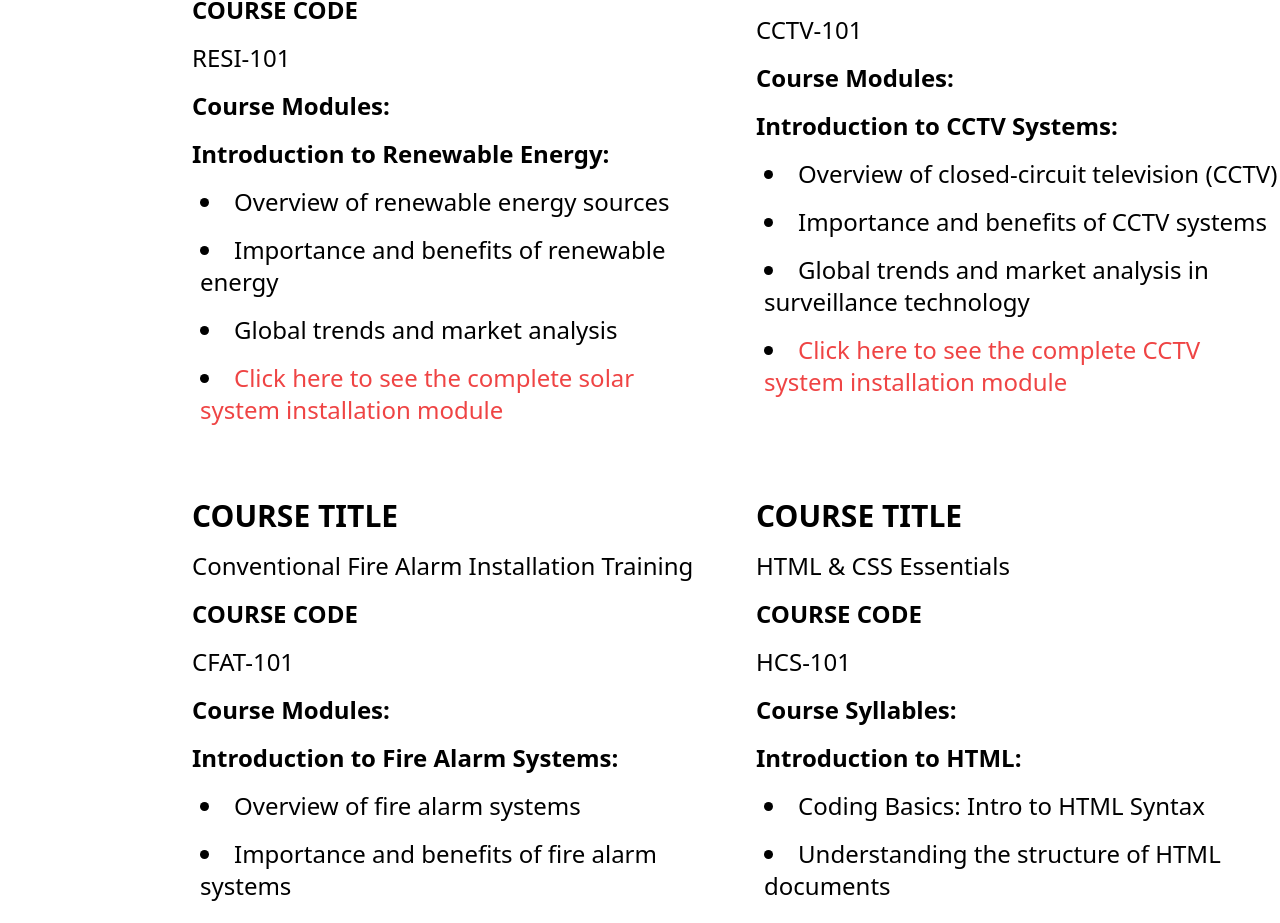
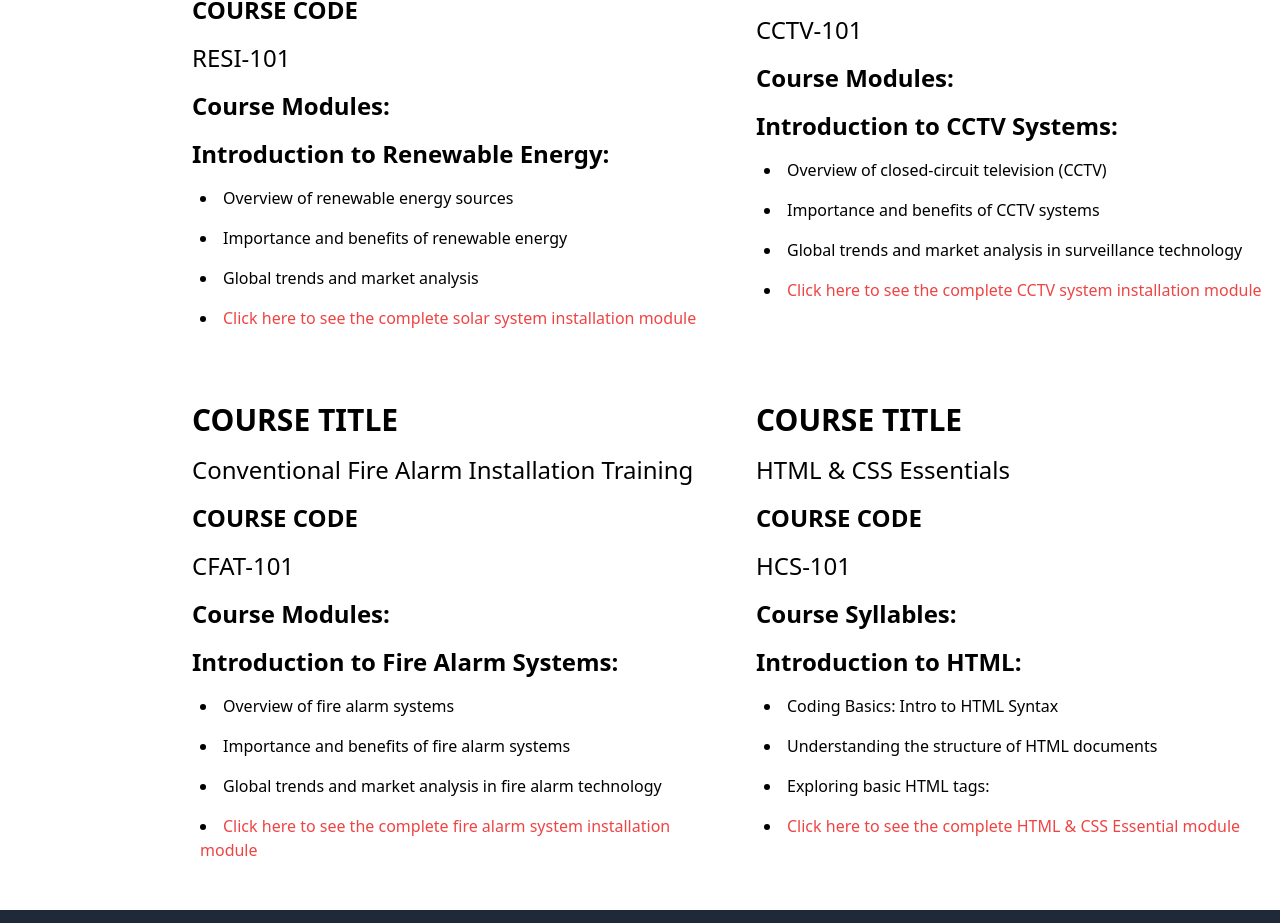
Before and after one commit to Gentlestan/starntechtraining, a Next.js app: page /training in a window 1280 px wide. Shown: the part 926-1849 px from the top of the page. Built offline with nearby package versions, Linux system fonts and the light colour scheme.

Commit message:
messages

```diff
--- a/src/app/training/page.tsx
+++ b/src/app/training/page.tsx
@@ -23,7 +23,7 @@ export default function Training() {
                         <h2 className="text-2xl text-center md:text-left mt-4">RESI-101</h2>
                         <h1 className="text-2xl text-center md:text-left mt-4 font-bold">Course Modules:</h1>
                         <h1 className="text-2xl text-center md:text-left mt-4 font-bold">Introduction to Renewable Energy:</h1>
-                        <ul className="list-disc list-inside text-start xl:text-2xl py-2 ml-2 ">
+                        <ul className="list-disc list-inside text-start py-2 ml-2 ">
                                 <li className="py-2">
                                 Overview of renewable energy sources
                                 </li>
@@ -47,7 +47,7 @@ export default function Training() {
                             <h2 className="text-2xl text-center md:text-left mt-4">CCTV-101</h2>
                             <h1 className="text-2xl text-center md:text-left mt-4 font-bold">Course Modules:</h1>
                             <h1 className="text-2xl text-center md:text-left mt-4 font-bold">Introduction to CCTV Systems:</h1>
-                            <ul className="list-disc list-inside text-start xl:text-2xl py-2 ml-2 ">
+                            <ul className="list-disc list-inside text-start py-2 ml-2 ">
                                 <li className="py-2">
                                 Overview of closed-circuit television (CCTV)
                                 </li>
@@ -71,7 +71,7 @@ export default function Training() {
                             <h2 className="text-2xl text-center md:text-left mt-4">CFAT-101</h2>
                             <h1 className="text-2xl text-center md:text-left mt-4 font-bold">Course Modules:</h1>
                             <h1 className="text-2xl text-center md:text-left mt-4 font-bold">Introduction to Fire Alarm Systems:</h1>
-                            <ul className="list-disc list-inside text-start xl:text-2xl py-2 ml-2 ">
+                            <ul className="list-disc list-inside text-start py-2 ml-2 ">
                                 <li className="py-2">
                                 Overview of fire alarm systems
                                 </li>
@@ -95,7 +95,7 @@ export default function Training() {
                             <h2 className="text-2xl text-center md:text-left mt-4">HCS-101</h2>
                             <h1 className="text-2xl text-center md:text-left mt-4 font-bold">Course Syllables:</h1>
                             <h1 className="text-2xl text-center md:text-left mt-4 font-bold">Introduction to HTML:</h1>
-                            <ul className="list-disc list-inside  text-start xl:text-2xl py-2 ml-2 ">
+                            <ul className="list-disc list-inside  text-start py-2 ml-2 ">
                                 <li className="py-2">
                                 Coding Basics: Intro to HTML Syntax
                                 </li>
```
